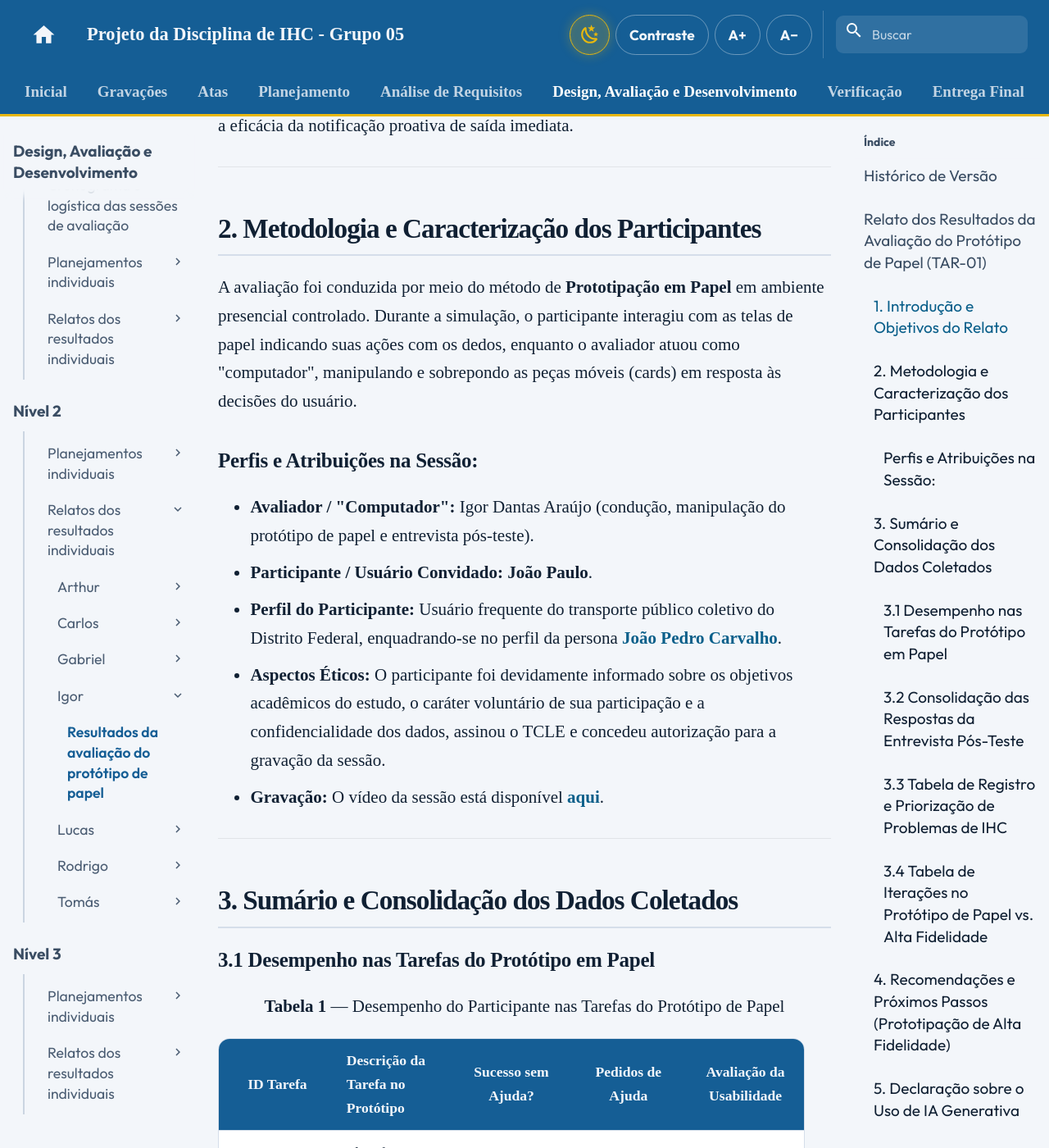
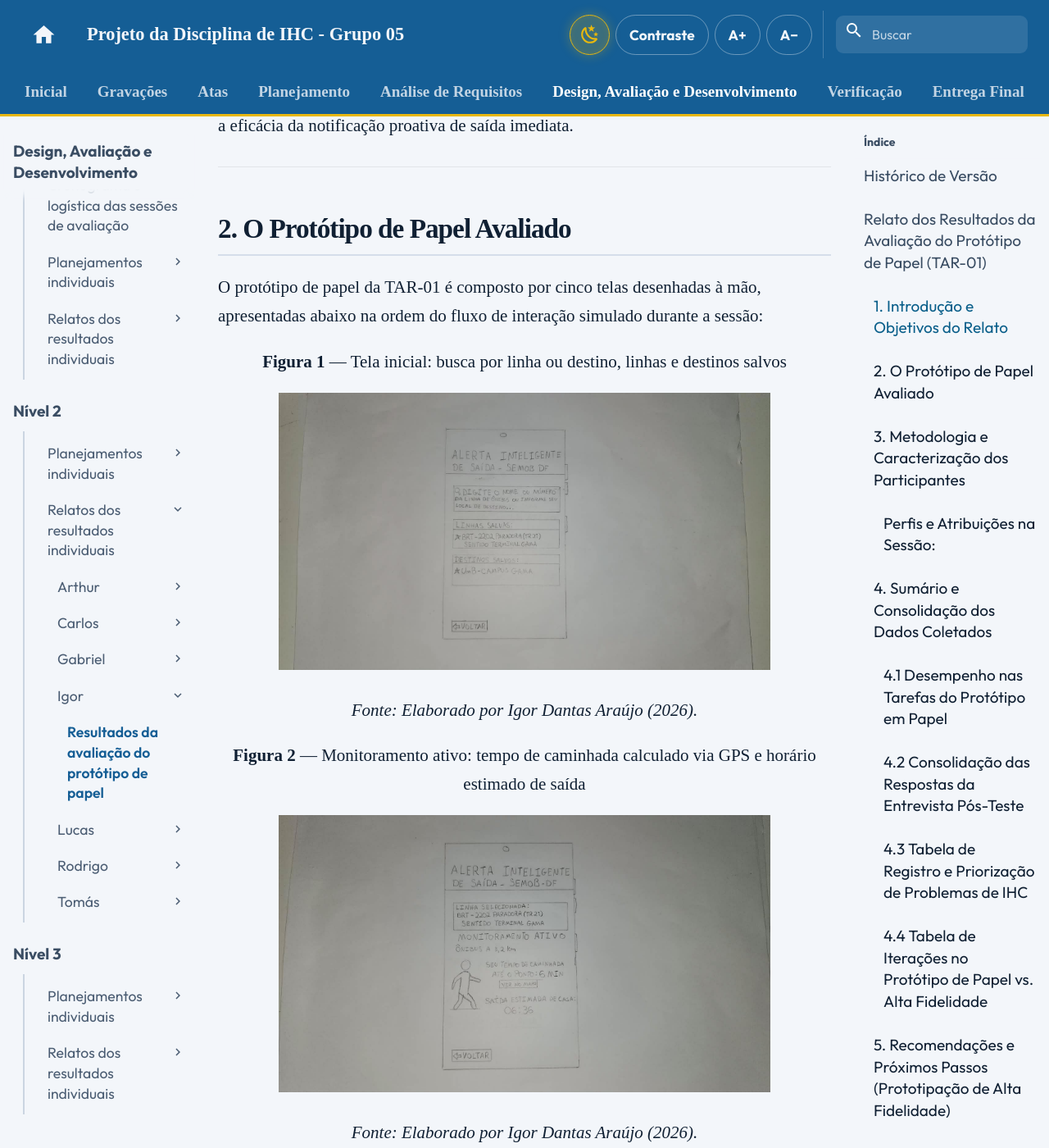
Before and after one commit to Interacao-Humano-Computador/2026.2-Grupo05, an MkDocs documentation site: the page built from docs/design-avaliacao-desenvolvimento/nivel2/relatos-individuais/igor/relato-resultados-prot-papel.md, in a window 1280 px wide and 1400 px high, scrolled down 1537 px. Shown: the whole window at 82% size. Built offline with MkDocs 1.6.1 and Material for MkDocs 9.7.7, drawn with Linux system fonts in a browser that asks for light colours; comment, search, counter and statistics services are not loaded; some of the changed text lies outside the part shown.

Commit message:
docs: adiciona fotos do prot de papel, tcle dos niveis 1 e 2

```diff
--- a/docs/design-avaliacao-desenvolvimento/nivel2/relatos-individuais/igor/relato-resultados-prot-papel.md
+++ b/docs/design-avaliacao-desenvolvimento/nivel2/relatos-individuais/igor/relato-resultados-prot-papel.md
@@ -20,7 +20,53 @@ O objetivo desta avaliação formativa foi verificar a usabilidade e a comunicab
 
 ---
 
-## 2. Metodologia e Caracterização dos Participantes
+## 2. O Protótipo de Papel Avaliado
+
+O protótipo de papel da TAR-01 é composto por cinco telas desenhadas à mão, apresentadas abaixo na ordem do fluxo de interação simulado durante a sessão:
+
+<div align="center" markdown="1">
+<p><strong>Figura 1</strong> — Tela inicial: busca por linha ou destino, linhas e destinos salvos</p>
+
+![Tela inicial do protótipo de papel com campo de busca, linhas salvas e destinos salvos](../../../../assets/images/prototipo-tar01/Igor_prot_01.jpeg){ width="600" }
+
+<p><em>Fonte: Elaborado por Igor Dantas Araújo (2026).</em></p>
+</div>
+
+<div align="center" markdown="1">
+<p><strong>Figura 2</strong> — Monitoramento ativo: tempo de caminhada calculado via GPS e horário estimado de saída</p>
+
+![Tela de monitoramento ativo da linha BRT-2202 com tempo de caminhada até o ponto e saída estimada](../../../../assets/images/prototipo-tar01/Igor_prot_02.jpeg){ width="600" }
+
+<p><em>Fonte: Elaborado por Igor Dantas Araújo (2026).</em></p>
+</div>
+
+<div align="center" markdown="1">
+<p><strong>Figura 3</strong> — Alerta de saída imediata: ônibus adiantado, com opções "Estou saindo!" e "Sugerir outra rota"</p>
+
+![Tela de alerta de saída imediata informando que o ônibus se adiantou](../../../../assets/images/prototipo-tar01/Igor_prot_03.jpeg){ width="600" }
+
+<p><em>Fonte: Elaborado por Igor Dantas Araújo (2026).</em></p>
+</div>
+
+<div align="center" markdown="1">
+<p><strong>Figura 4</strong> — Rota alternativa: sugestão de nova linha para o destino, com opções de confirmar ou cancelar</p>
+
+![Tela de rota alternativa com destino UnB Campus Gama e nova rota pela linha 206.1](../../../../assets/images/prototipo-tar01/Igor_prot_04.jpeg){ width="600" }
+
+<p><em>Fonte: Elaborado por Igor Dantas Araújo (2026).</em></p>
+</div>
+
+<div align="center" markdown="1">
+<p><strong>Figura 5</strong> — Monitoramento da nova rota: linha alternativa selecionada e novo horário estimado de saída</p>
+
+![Tela de monitoramento ativo da linha 206.1 com novo horário estimado de saída](../../../../assets/images/prototipo-tar01/Igor_prot_05.jpeg){ width="600" }
+
+<p><em>Fonte: Elaborado por Igor Dantas Araújo (2026).</em></p>
+</div>
+
+---
+
+## 3. Metodologia e Caracterização dos Participantes
 
 A avaliação foi conduzida por meio do método de **Prototipação em Papel** em ambiente presencial controlado. Durante a simulação, o participante interagiu com as telas de papel indicando suas ações com os dedos, enquanto o avaliador atuou como "computador", manipulando e sobrepondo as peças móveis (cards) em resposta às decisões do usuário.
 
@@ -29,13 +75,14 @@ A avaliação foi conduzida por meio do método de **Prototipação em Papel** e
 * **Participante / Usuário Convidado:** **João Paulo**.
 * **Perfil do Participante:** Usuário frequente do transporte público coletivo do Distrito Federal, enquadrando-se no perfil da persona [João Pedro Carvalho](https://interacao-humano-computador.github.io/2026.2-Grupo05/analise-de-requisitos/personas/joao-pedro-carvalho/).
 * **Aspectos Éticos:** O participante foi devidamente informado sobre os objetivos acadêmicos do estudo, o caráter voluntário de sua participação e a confidencialidade dos dados, assinou o TCLE e concedeu autorização para a gravação da sessão.
+* **Termo de Consentimento Livre e Esclarecido (TCLE):** [Visualizar PDF do TCLE Assinado](../../../../assets/PDFs/Igor_TCLE_JPMoraes.pdf)
 * **Gravação:** O vídeo da sessão está disponível [aqui](https://youtu.be/ZurUrGtRDMk).
 
 ---
 
-## 3. Sumário e Consolidação dos Dados Coletados
+## 4. Sumário e Consolidação dos Dados Coletados
 
-### 3.1 Desempenho nas Tarefas do Protótipo em Papel
+### 4.1 Desempenho nas Tarefas do Protótipo em Papel
 
 <div align="center">
 <p><strong>Tabela 1</strong> — Desempenho do Participante nas Tarefas do Protótipo de Papel</p>
@@ -53,7 +100,7 @@ A avaliação foi conduzida por meio do método de **Prototipação em Papel** e
 
 ---
 
-### 3.2 Consolidação das Respostas da Entrevista Pós-Teste
+### 4.2 Consolidação das Respostas da Entrevista Pós-Teste
 
 <div align="center">
 <p><strong>Tabela 2</strong> — Consolidação das Respostas da Entrevista pós-teste</p>
@@ -73,7 +120,7 @@ A avaliação foi conduzida por meio do método de **Prototipação em Papel** e
 
 ---
 
-### 3.3 Tabela de Registro e Priorização de Problemas de IHC
+### 4.3 Tabela de Registro e Priorização de Problemas de IHC
 
 Conforme estabelecido pela escala de severidade de problemas de usabilidade de Nielsen (1994) e Barbosa et al. (2021), registra-se a ocorrência de problemas observados:
 
@@ -91,7 +138,7 @@ Conforme estabelecido pela escala de severidade de problemas de usabilidade de N
 
 ---
 
-### 3.4 Tabela de Iterações no Protótipo de Papel vs. Alta Fidelidade
+### 4.4 Tabela de Iterações no Protótipo de Papel vs. Alta Fidelidade
 
 <div align="center">
 <p><strong>Tabela 4</strong> — Registro de Iterações e Pendências de Reprojeto</p>
--- a/mkdocs.yml
+++ b/mkdocs.yml
@@ -287,6 +287,8 @@ nav:
           - Resultados da avaliação do protótipo de alta fidelidade: design-avaliacao-desenvolvimento/nivel3/relatos-individuais/carlos/relato-resultados-prot-alta-fidel.md
         - Lucas:
           - Resultados da avaliação do protótipo de alta fidelidade: design-avaliacao-desenvolvimento/nivel3/relatos-individuais/lucas/relato-resultados-prot-alta-fidel.md
+        - Igor:
+          - Resultados da avaliação do protótipo de alta fidelidade: design-avaliacao-desenvolvimento/nivel3/relatos-individuais/igor/relato-resultados-prot-alta-fidel.md
 
   - Verificação:
     - Verificação da entrega 1: verificacao/verif1.md
```
Also changed, not shown: other parts of docs/design-avaliacao-desenvolvimento/nivel2/relatos-individuais/igor/relato-resultados-prot-papel.md (+3 -3 lines), docs/design-avaliacao-desenvolvimento/nivel1/relatos-individuais/igor/relato-resultados-storyboard-tarefas.md (+1 -0 lines), docs/assets/images/prototipo-tar01/Igor_prot_01.jpeg (added), docs/assets/images/prototipo-tar01/Igor_prot_02.jpeg (added), docs/assets/images/prototipo-tar01/Igor_prot_03.jpeg (added), docs/assets/images/prototipo-tar01/Igor_prot_04.jpeg (added), docs/assets/images/prototipo-tar01/Igor_prot_05.jpeg (added), 2 other files.
